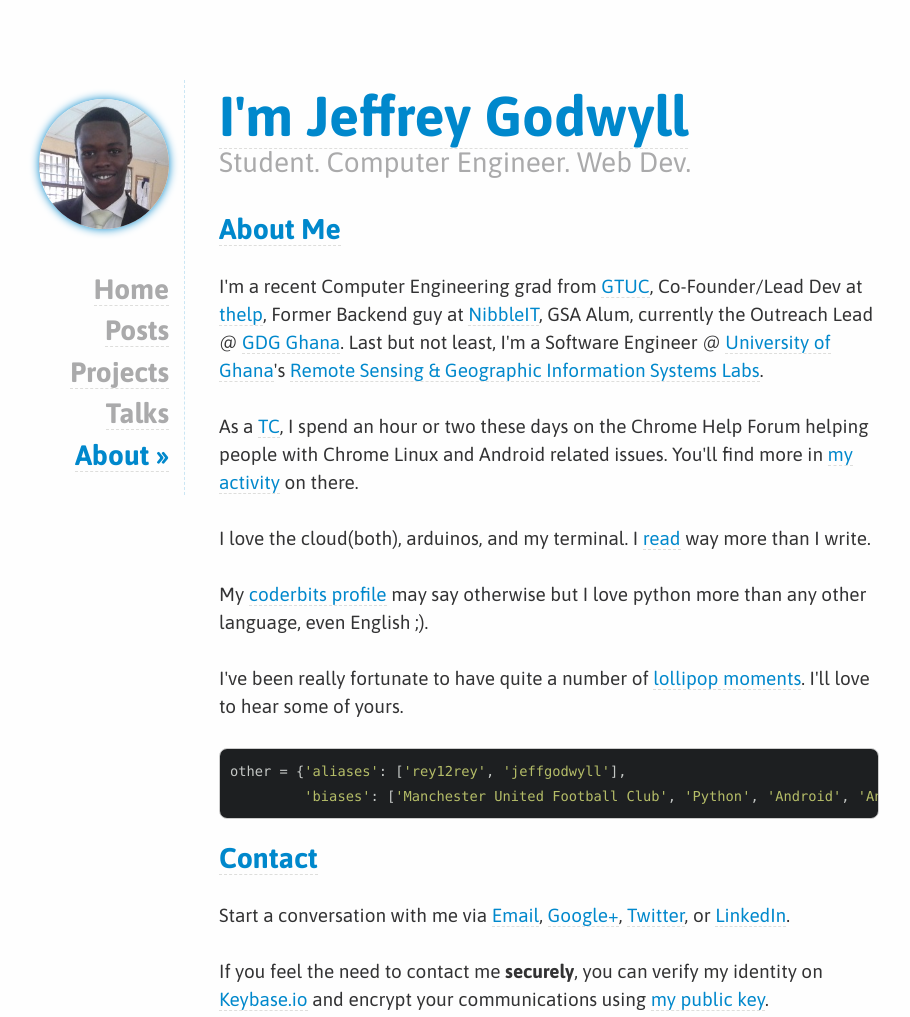
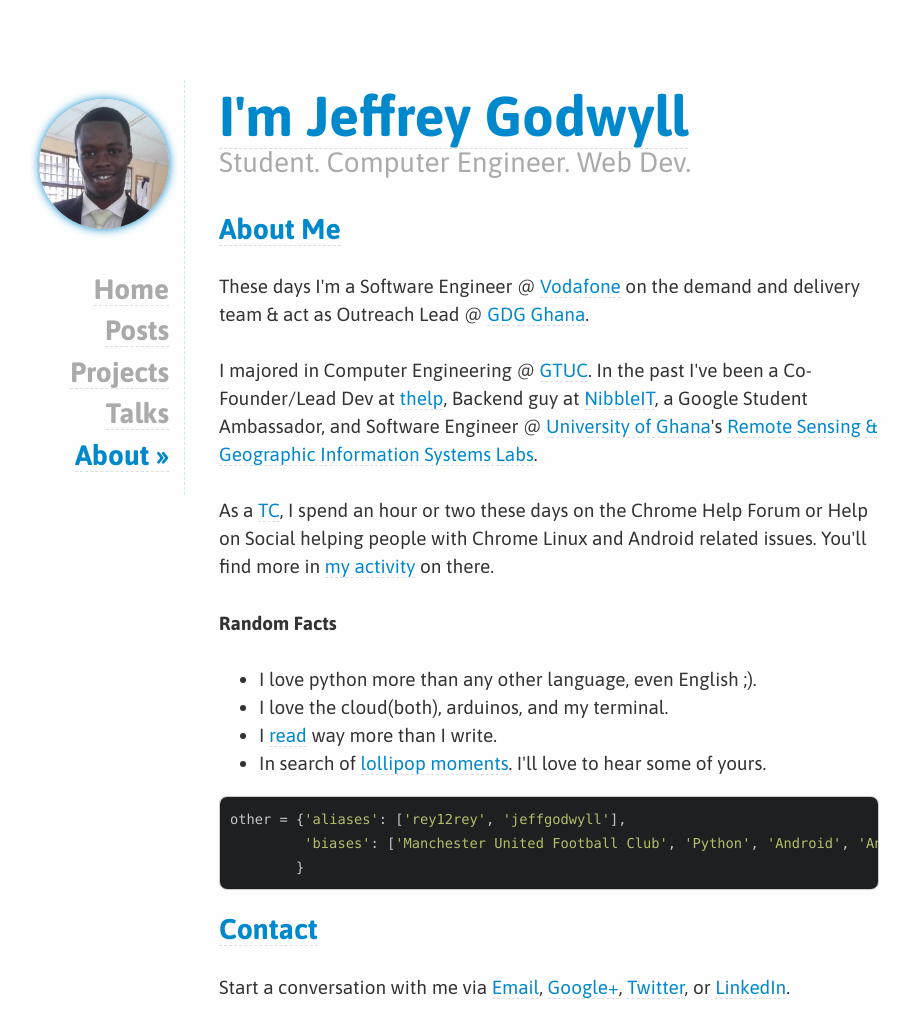
Before and after one commit to jeffgodwyll/jeffgodwyll.com, a Flask app: page /about/ in a window 1280 px wide. Shown: the top 1017 px of the page, without its empty margins (241-1151 px from the left). Run offline with Flask 2, Linux system fonts and the light colour scheme; parts of the project's set-up code (start-up, migrations or seed data) failed here and were passed over; some libraries are stand-ins or nearby versions.

Commit message:
Update projects and about

````diff
--- a/templates/about.html
+++ b/templates/about.html
@@ -8,37 +8,39 @@
 <article>
 {% filter markdown %}
 ##<a name="aboutme">About Me</a>
-I'm a recent Computer Engineering grad from [GTUC](http://gtuc.edu.gh),
-  Co-Founder/Lead Dev at [thelp](), Former Backend guy at
-[NibbleIT](http://nibbleitconsult.com/), GSA Alum, currently the Outreach Lead
-@ [GDG Ghana](https://developers.google.com/groups/chapter/117620641470438104052/).
-Last but not least, I'm a Software Engineer @ [University of Ghana][1]'s
+These days I'm a Software Engineer @ [Vodafone] on the demand and delivery
+team & act as Outreach Lead @ [GDG Ghana][gdg-ghana].
+
+I majored in Computer Engineering @ [GTUC](http://gtuc.edu.gh).
+In the past I've been a Co-Founder/Lead Dev at [thelp](), Backend guy at
+[NibbleIT](http://nibbleitconsult.com/), a Google Student Ambassador, and Software Engineer @ [University of Ghana][1]'s
 [Remote Sensing & Geographic Information Systems Labs][2].
 
+
 As a [TC](http://www.google.com/get/topcontributor/), I spend an hour or two
-these days on the Chrome Help Forum helping people with
+these days on the Chrome Help Forum or Help on Social helping people with
 Chrome Linux and Android related issues. You'll find more in
 [my activity](https://productforums.google.com/forum/#!profile/chrome/APn2wQfg27TSRB77jRSqXB-1-NM0WHoJrwp4zBtHn56Oz79tqhcC6t6drMRZtXh2tD7rBNyTUzW4) on there.
 
-I love the cloud(both), arduinos, and my terminal.
-I [read](https://www.goodreads.com/user/show/32436986-jeffrey-godwyll)
-way more than I write.
+#### Random Facts
 
-My [coderbits profile](https://coderbits.com/jeffgodwyll)
-may say otherwise but I love python more than any other language, even English
-;).
-
-I've been really fortunate to have quite a number of
-[lollipop moments](https://www.youtube.com/watch?v=hVCBrkrFrBE). I'll love to
+- I love python more than any other language, even English ;).
+- I love the cloud(both), arduinos, and my terminal.
+- I [read](https://www.goodreads.com/user/show/32436986-jeffrey-godwyll) way more than I write.
+- In search of [lollipop moments](https://www.youtube.com/watch?v=hVCBrkrFrBE). I'll love to
 hear some of yours.
 
-
-    other = {'aliases': ['rey12rey', 'jeffgodwyll'],
-             'biases': ['Manchester United Football Club', 'Python', 'Android', 'Anything Googly']}
+```python
+other = {'aliases': ['rey12rey', 'jeffgodwyll'],
+         'biases': ['Manchester United Football Club', 'Python', 'Android', 'Anything Googly'],
+        }
+```
 
 
 [1]: http://ug.edu.gh/
 [2]: http://rsgislab.ug.edu.gh/
+[gdg-ghana]: https://developers.google.com/groups/chapter/117620641470438104052/
+[vodafone]: https://vodafone.com
 {% endfilter %}
 </article>
 
````
Also changed, not shown: templates/projects.html (+25 -6 lines).
